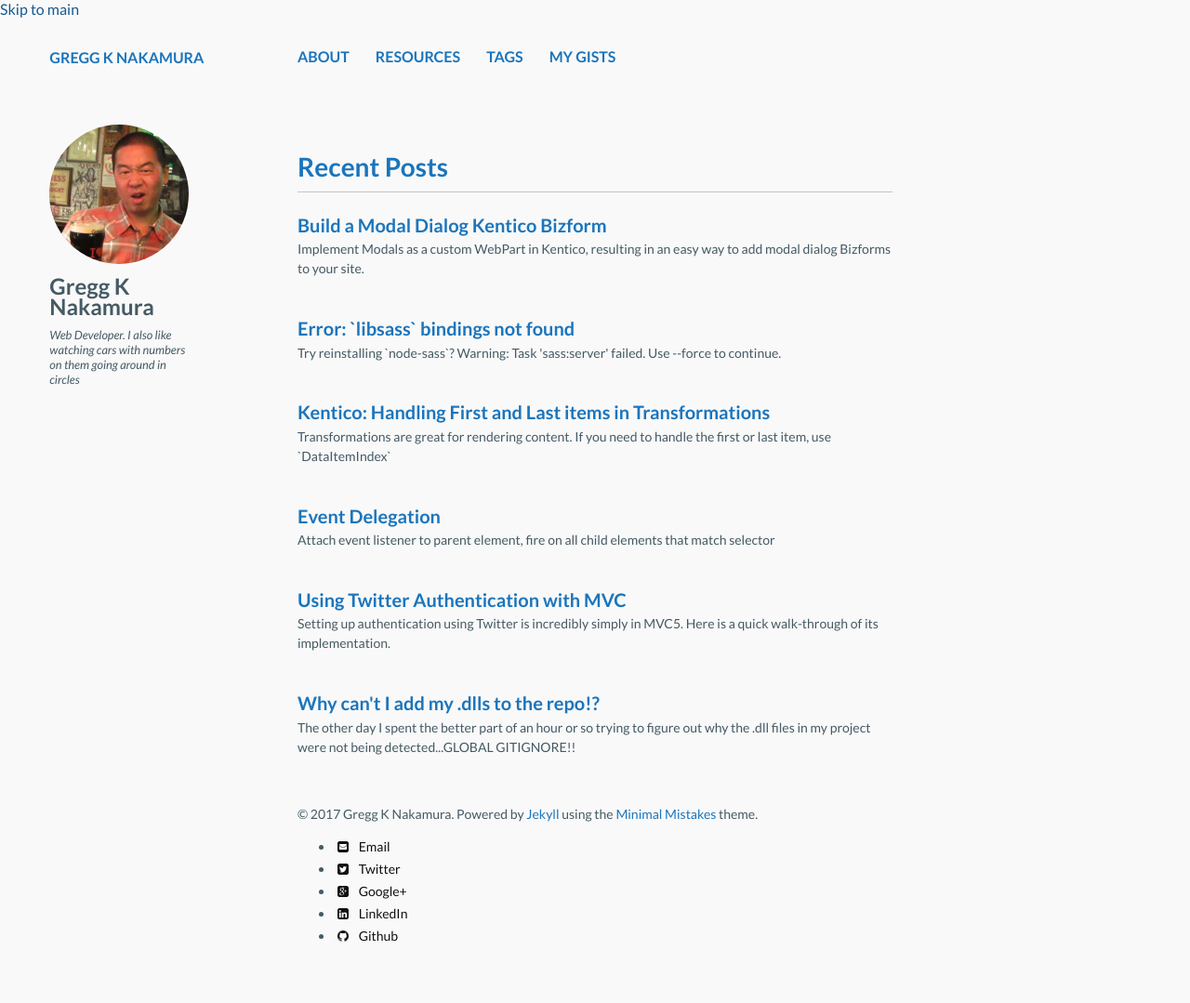
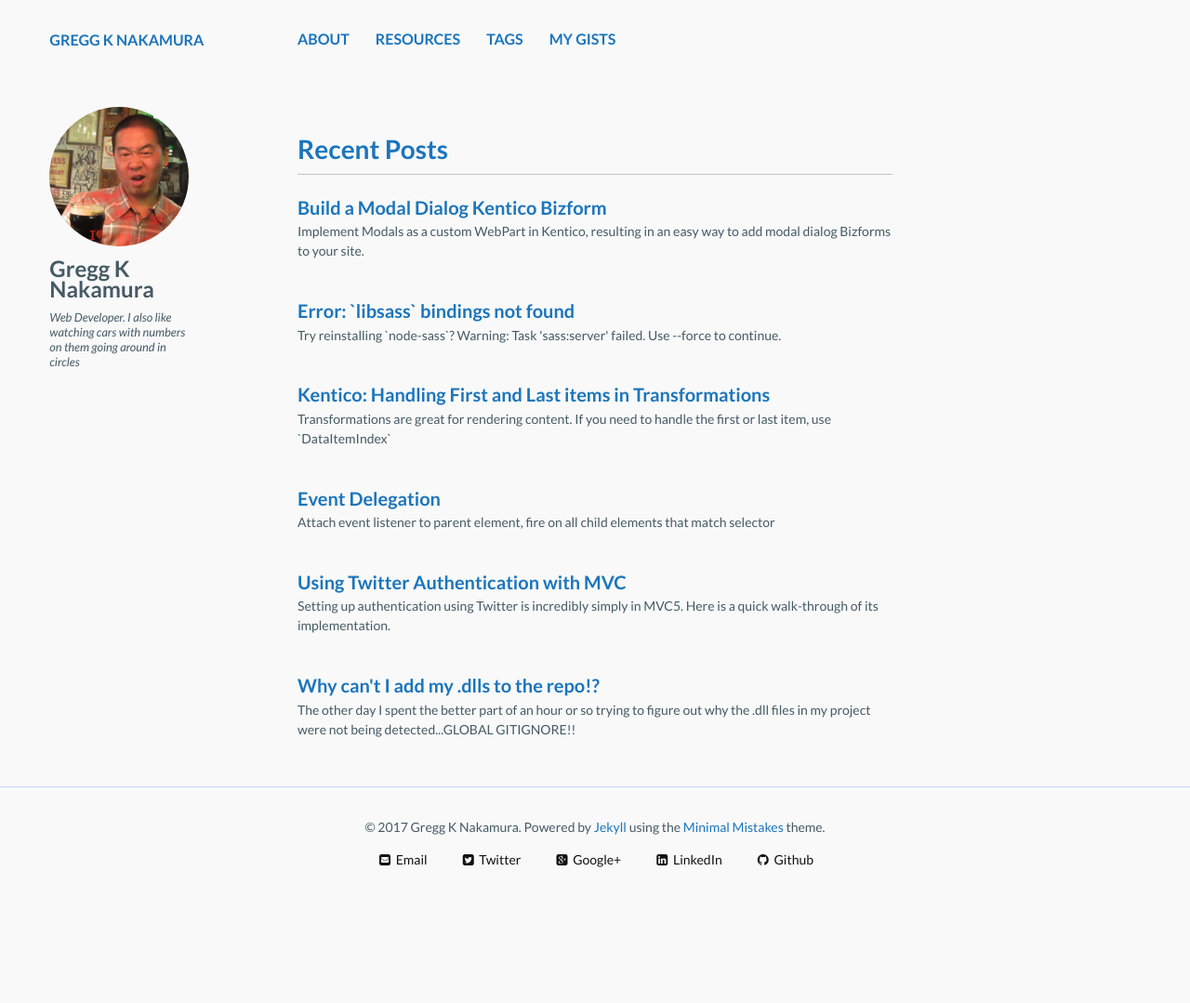
Before and after one commit to greggnakamura/greggnakamura.github.com, a Jekyll site: the page built from index.md, in a window 1280 px wide. Shown: the whole page at 93% size. Built offline with Jekyll 4.4.1, drawn with Linux system fonts in a browser that asks for light colours; nearby versions of some CDN libraries; after the commit the page ends 1002 px from its top, so only the background shows below that.

Commit message:
Add skip link rule sets; update footer and social rule sets

```diff
--- a/_sass/site.scss
+++ b/_sass/site.scss
@@ -1,6 +1,14 @@
 /* ==========================================================================
    Site wide styles
    ========================================================================== */
+
+.skip-link {
+	left: -100%;
+	position: absolute;
+}
+.skip-link:focus {
+	left: 50%;
+}
 
 .site-name {
 	margin-top: .225em;
@@ -21,8 +29,34 @@ article {
 			margin: 0 0 1rem;
 		}
 	}
+}
 
+/* footer */
+.footer-wrap {
+	border-top: 1px solid #c4d7ff;
+	padding-top: 2em;
+	footer {
+		width: 80%;
+		margin: 0 auto;
+		text-align: center;
+		display: block;
+		float: none;
 	}
+}
+
+.socials {
+	width: 100%;
+	padding: 0;
+	text-align: center;
+	li {
+		display: inline-block;
+		padding: 0 1rem;
+	}
+	.author-social .fa {
+		margin-right: 0;
+	}
+}
+
 
 /*
    Selection
```
Lines whose indentation alone changed are shown as unchanged.
